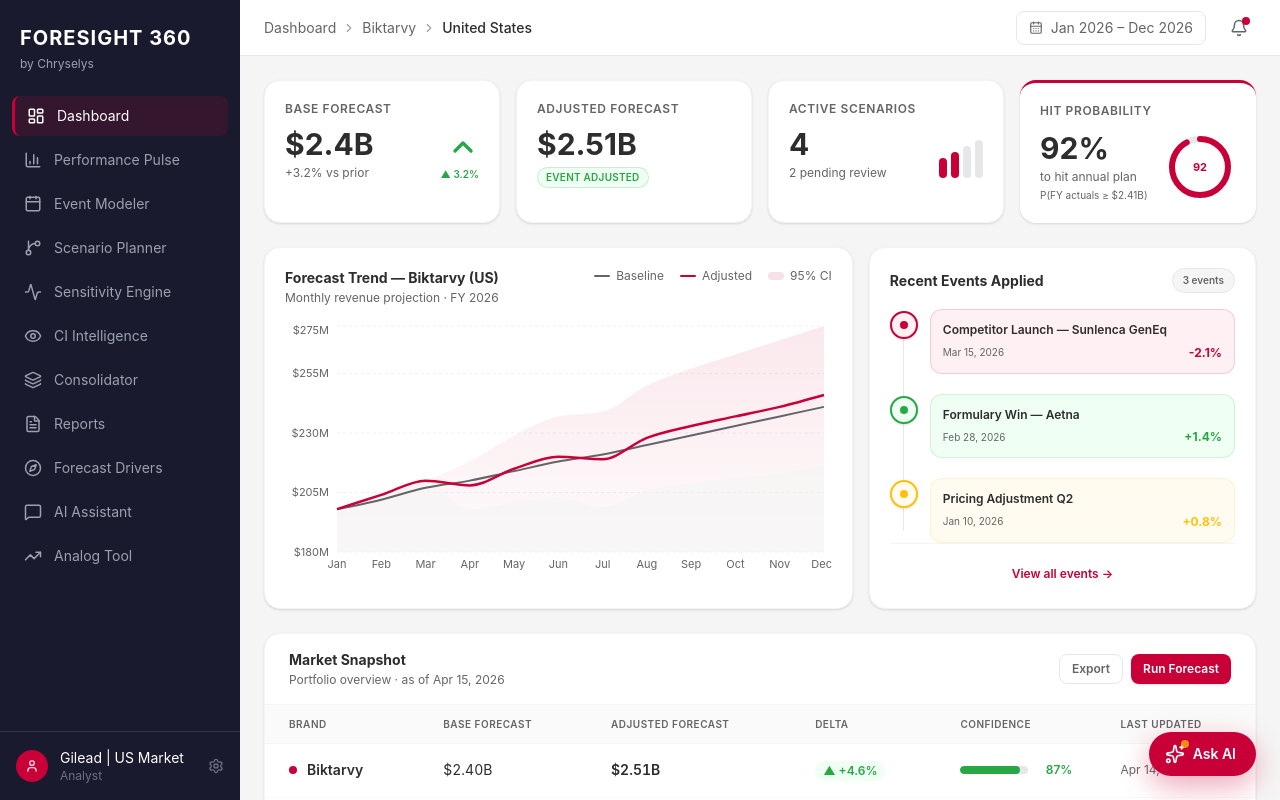
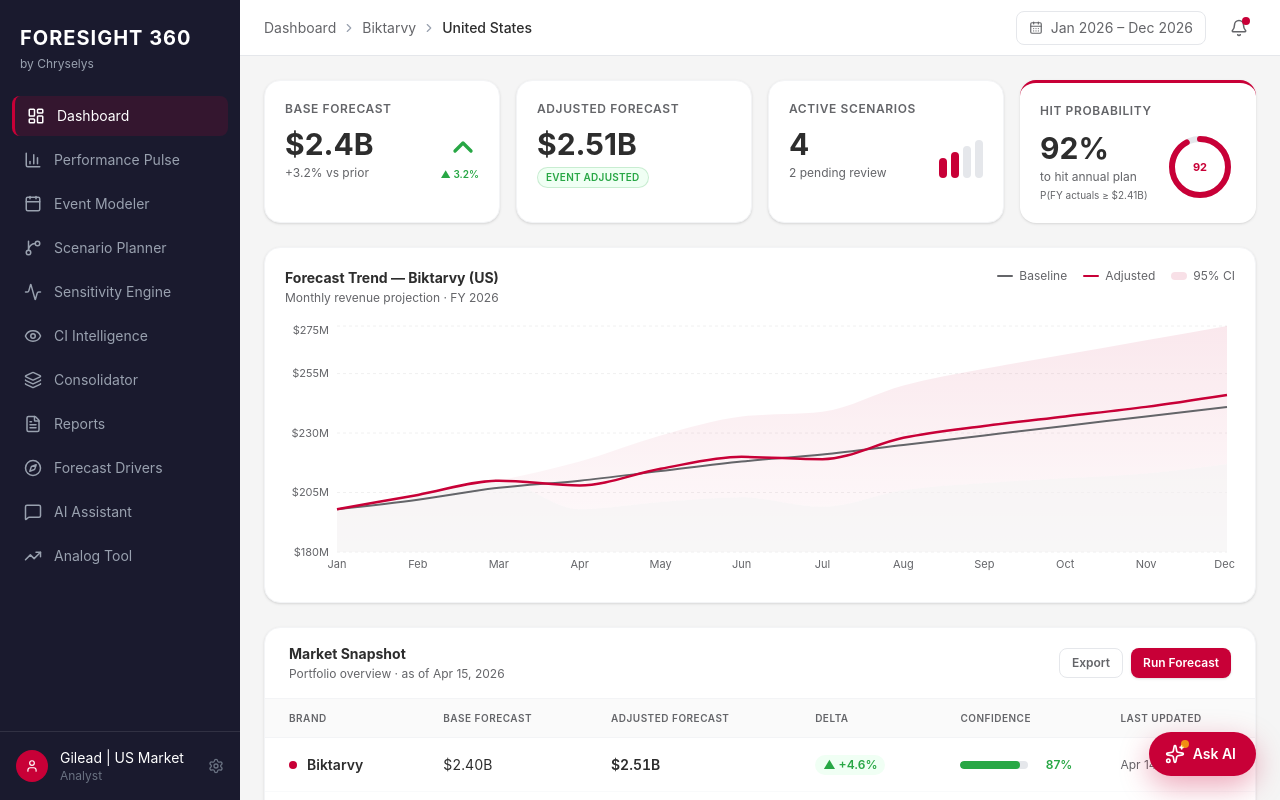
Before and after one commit to urvil86/foresight360, a Next.js app: page /dashboard in a window 1280 px wide. Built offline with nearby package versions, Linux system fonts and the light colour scheme.

Commit message:
Remove Recent Events Applied section from dashboard

```diff
--- a/src/app/dashboard/page.tsx
+++ b/src/app/dashboard/page.tsx
@@ -77,33 +77,6 @@
     confidence: 68,
     lastUpdated: "Apr 11, 2026",
     deltaPos: false,
-  },
-];
-
-const events = [
-  {
-    label: "Competitor Launch — Sunlenca GenEq",
-    impact: "-2.1%",
-    color: "#C80037",
-    bg: "#FFF0F3",
-    positive: false,
-    date: "Mar 15, 2026",
-  },
-  {
-    label: "Formulary Win — Aetna",
-    impact: "+1.4%",
-    color: "#28A745",
-    bg: "#F0FFF4",
-    positive: true,
-    date: "Feb 28, 2026",
-  },
-  {
-    label: "Pricing Adjustment Q2",
-    impact: "+0.8%",
-    color: "#FFC107",
-    bg: "#FFFBF0",
-    positive: true,
-    date: "Jan 10, 2026",
   },
 ];
 
@@ -309,8 +282,8 @@
         {/* ── Main Content Row ───────────────────────────────────────── */}
         <div className="grid grid-cols-1 xl:grid-cols-5 gap-4">
 
-          {/* Left — Line Chart (60%) */}
-          <div className="xl:col-span-3 bg-white rounded-2xl p-5 shadow-sm border border-gray-100">
+          {/* Forecast Trend Chart — full width */}
+          <div className="xl:col-span-5 bg-white rounded-2xl p-5 shadow-sm border border-gray-100">
             <div className="flex items-start justify-between mb-4">
               <div>
                 <h2 className="text-sm font-bold text-[#2D2D2D]">
@@ -402,71 +375,6 @@
             </ResponsiveContainer>
           </div>
 
-          {/* Right — Events Timeline (40%) */}
-          <div className="xl:col-span-2 bg-white rounded-2xl p-5 shadow-sm border border-gray-100 flex flex-col">
-            <div className="flex items-center justify-between mb-4">
-              <h2 className="text-sm font-bold text-[#2D2D2D]">
-                Recent Events Applied
-              </h2>
-              <span className="text-[10px] bg-[#F5F5F5] text-[#646569] rounded-full px-2.5 py-1 font-semibold border border-gray-200">
-                3 events
-              </span>
-            </div>
-
-            <div className="relative flex flex-col gap-0 flex-1">
-              {/* Vertical line */}
-              <div className="absolute left-[13px] top-3 bottom-3 w-px bg-gray-200" />
-
-              {events.map((ev, i) => (
-                <div
-                  key={i}
-                  className="relative flex gap-3 group pb-5 last:pb-0"
-                >
-                  {/* Dot */}
-                  <div
-                    className="relative z-10 mt-0.5 w-7 h-7 rounded-full border-2 flex items-center justify-center flex-shrink-0 shadow-sm transition-transform duration-150 group-hover:scale-110"
-                    style={{
-                      borderColor: ev.color,
-                      backgroundColor: ev.bg,
-                    }}
-                  >
-                    <span
-                      className="w-2 h-2 rounded-full"
-                      style={{ backgroundColor: ev.color }}
-                    />
-                  </div>
-
-                  {/* Content */}
-                  <div
-                    className="flex-1 rounded-xl p-3 border transition-all duration-150 group-hover:shadow-sm cursor-default"
-                    style={{
-                      backgroundColor: ev.bg,
-                      borderColor: `${ev.color}28`,
-                    }}
-                  >
-                    <p className="text-xs font-semibold text-[#2D2D2D] leading-snug">
-                      {ev.label}
-                    </p>
-                    <div className="flex items-center justify-between mt-1.5">
-                      <span className="text-[10px] text-[#646569]">{ev.date}</span>
-                      <span
-                        className="text-xs font-bold"
-                        style={{ color: ev.color }}
-                      >
-                        {ev.impact}
-                      </span>
-                    </div>
-                  </div>
-                </div>
-              ))}
-            </div>
-
-            <div className="mt-auto pt-4 border-t border-gray-100">
-              <button className="w-full text-xs font-semibold text-[#C80037] hover:text-[#A00029] transition-colors py-1.5 text-center">
-                View all events →
-              </button>
-            </div>
-          </div>
         </div>
 
         {/* ── Market Snapshot Table ──────────────────────────────────── */}
```
